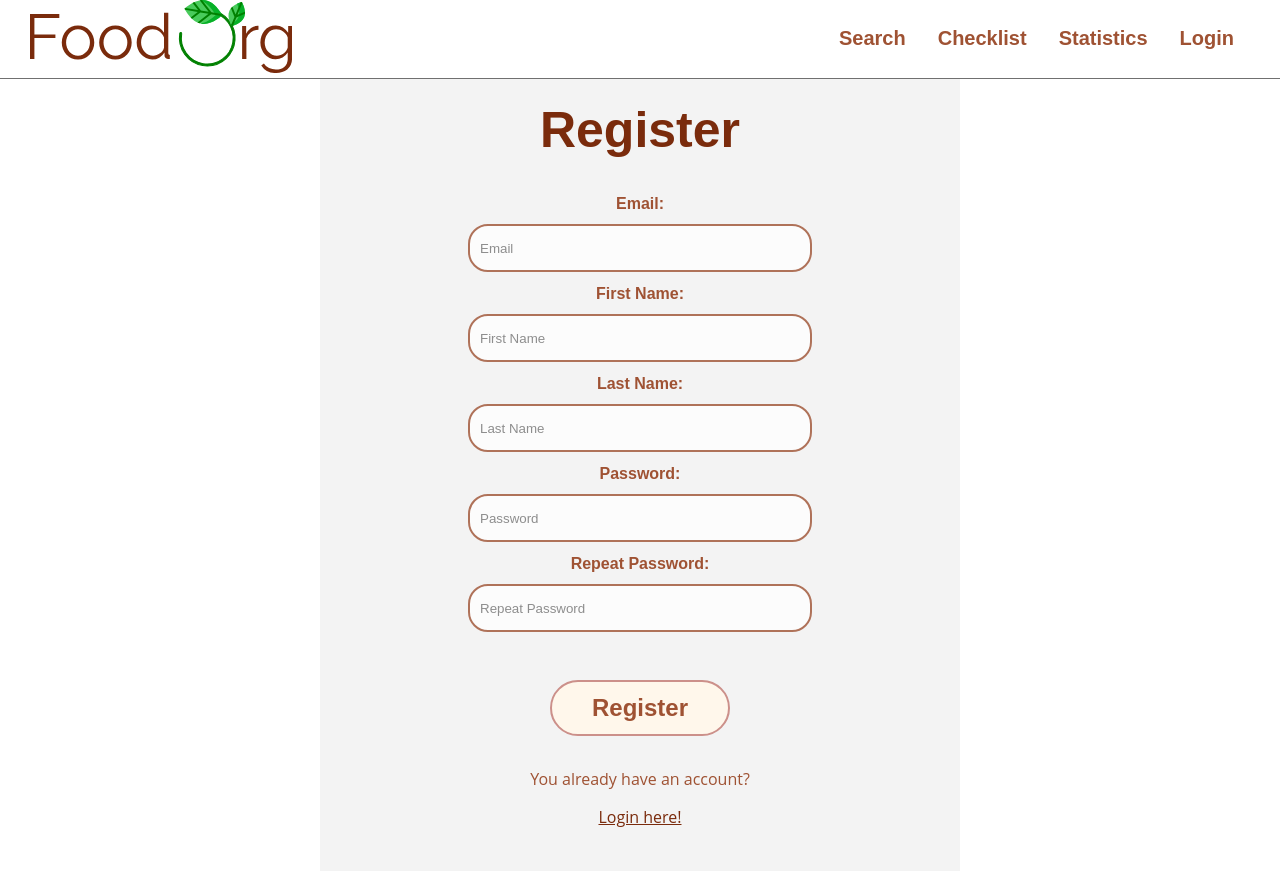
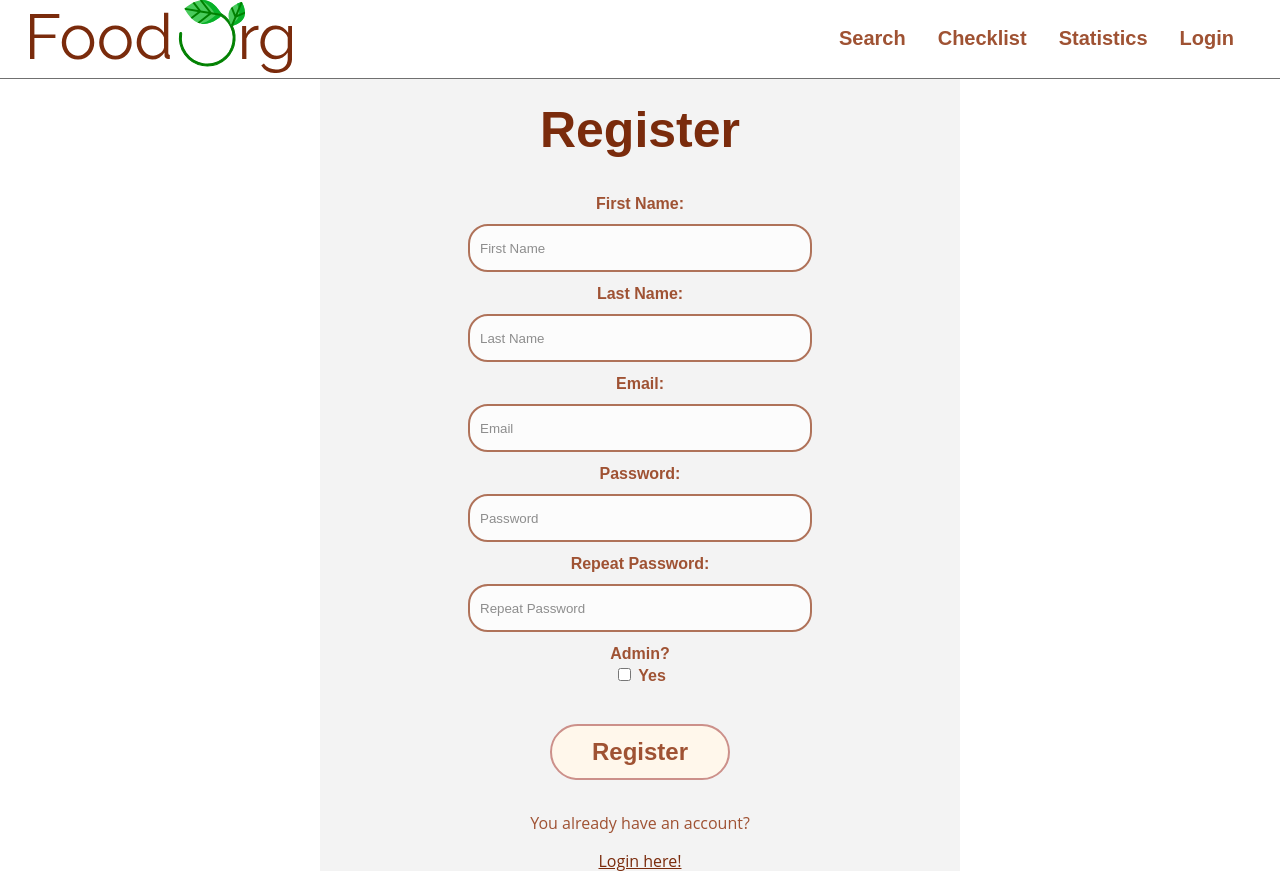
Before and after one commit to AndreiGhiran/Forg, a PHP site: page /register.php in a window 1280 px wide. Run offline with PHP 8.4, Linux system fonts and the light colour scheme.

Commit message:
register with admin

```diff
--- a/register.php
+++ b/register.php
@@ -25,12 +25,7 @@ if(isset($_SESSION['email']))
 		<h1>Register</h1>
 		<form method="post" action="<?php echo htmlspecialchars($_SERVER["PHP_SELF"]);?>">
 
-		<div class="form-group">
-		<label>Email:</label>
-		<br>
-		<input class="form-control" type="text" name="email" placeholder="Email">
 
-		</div>
 		<div class="form-group">
 		<label>First Name:</label>
 		<br>
@@ -47,6 +42,13 @@ if(isset($_SESSION['email']))
 		</div>
 
 		<div class="form-group">
+		<label>Email:</label>
+		<br>
+		<input class="form-control" type="text" name="email" placeholder="Email">
+
+		</div>
+
+		<div class="form-group">
 		  <label>Password:</label>
 		  <br>
 		<input class="form-control" type="password" name="password" placeholder="Password">
@@ -56,6 +58,14 @@ if(isset($_SESSION['email']))
 		  <label>Repeat Password:</label>
 		  <br>
 		<input class="form-control" type="password" name="re_password" placeholder="Repeat Password">
+		</div>
+
+		<div class="filter">
+			<label class="filter_name">Admin?</label>
+			<div class="label_choice">
+				<input type="checkbox" id="admin" name="admin" value= 1 >
+				<label for="admin">Yes</label>
+			</div>
 		</div>
 
 		<br>
@@ -76,10 +86,11 @@ if(isset($_SESSION['email']))
 		$email = $_POST["email"];
 		$password = $_POST["password"];
 		$re_password = $_POST["re_password"];
+
 		if($password == $re_password){
 			if(strlen($email) < 5 || strlen($password) < 5 || strlen($firstname) < 2 || strlen($lastname) < 2 || !strpos($email,'@'))
 			{
-				echo '<script type="text/javascript">alert("E-mail must be valid and must have at least 5 characters. The password must contain at least 5 characters.")</script>';
+				echo '<script type="text/javascript">alert("E-mail must be valid and must have at least 5 characters.  The password must contain at least 5 characters.")</script>';
 				echo "<script>location.href = 'register.php'</script>";
 			}
 			else
@@ -98,8 +109,13 @@ if(isset($_SESSION['email']))
 					$stmt->bindParam(':password', $password);
 					$stmt->bindParam(':first_name', $firstname);
 					$stmt->bindParam(':last_name', $lastname);
-					$stmt->bindParam(':isAdmin', $isAdmin);
-					$isAdmin = 0;
+					$stmt->bindParam(':isAdmin', $is_admin);
+
+					$is_admin = $_POST["admin"];
+					if($is_admin != 1){
+						$is_admin = 0;
+					}
+
 					$email = $_POST["email"];
 					$password = $_POST["password"];
 					$password = strtoupper(hash('whirlpool', $password));
```
